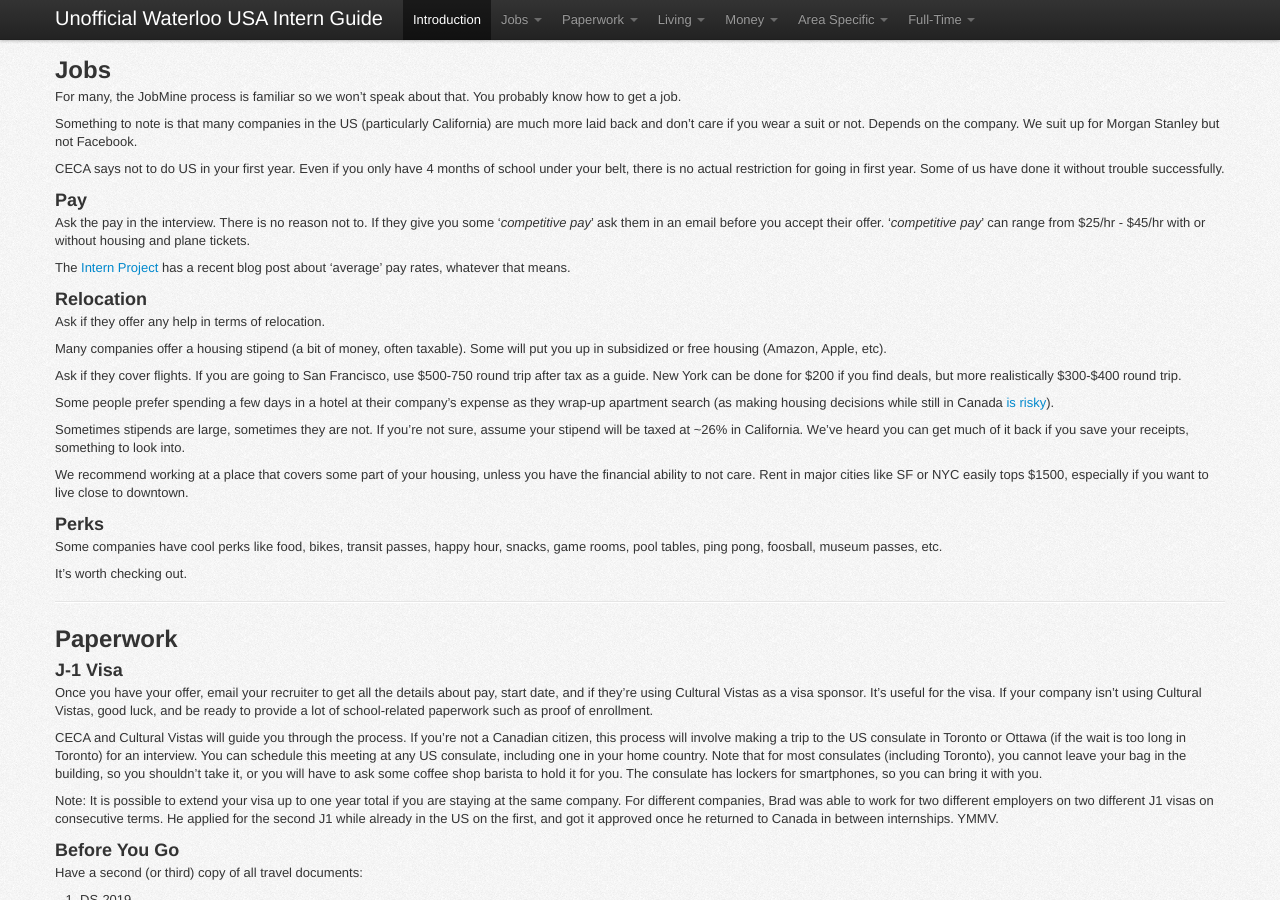
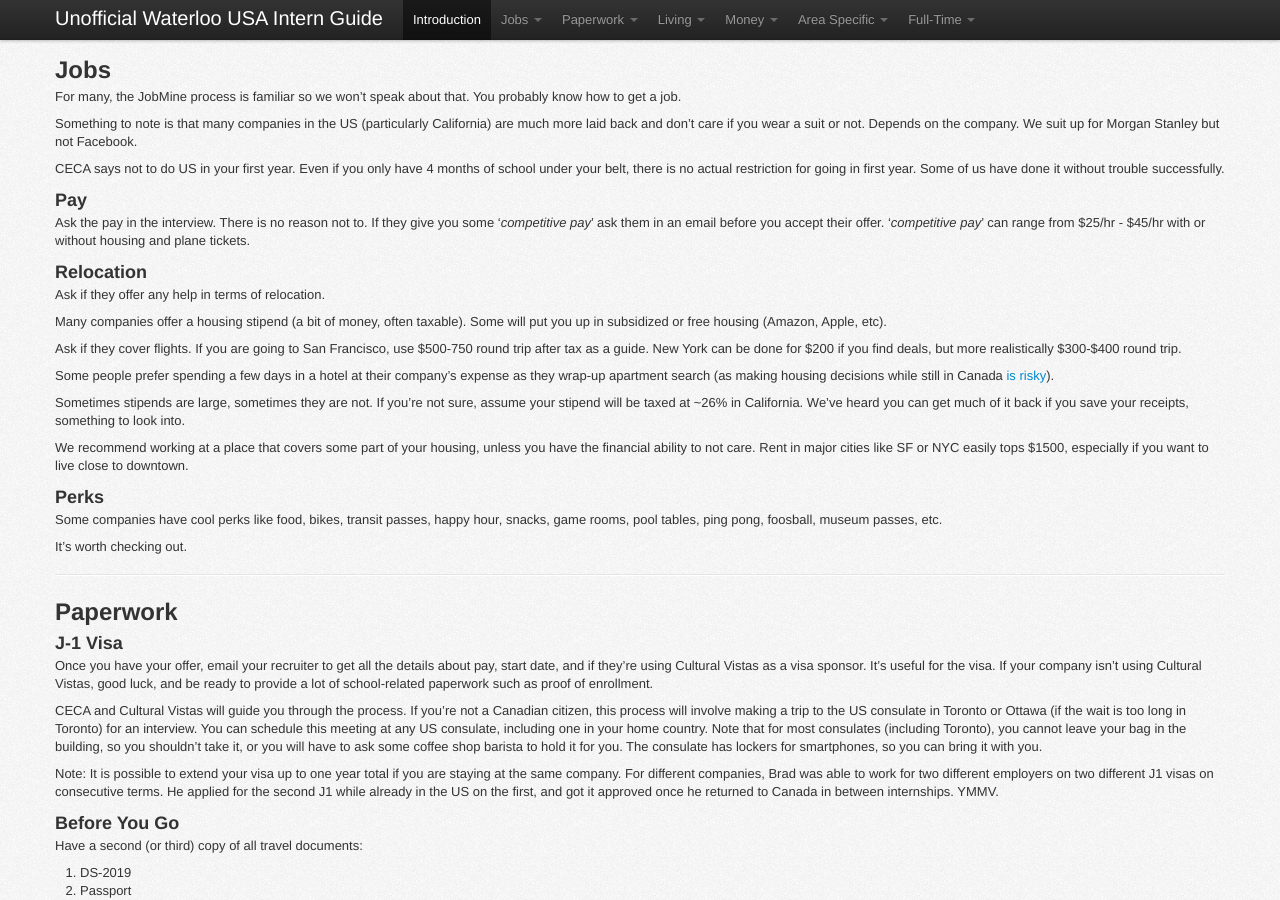
Before and after one commit to sholiday/Unofficial-Waterloo-USA-Intern-Guide, a Jekyll site: the page built from index.markdown, in a window 1280 px wide and 900 px high, scrolled down 1228 px. Built offline with Jekyll 4.4.1, drawn with Linux system fonts in a browser that asks for light colours; nearby versions of some CDN libraries.

Commit message:
Remove dead link to the Intern Project.

```diff
--- a/index.markdown
+++ b/index.markdown
@@ -98,10 +98,6 @@ Ask the pay in the interview. There is no reason not to. If they give you some
 '*competitive pay*' ask them in an email before you accept their offer.
 '*competitive pay*' can range from $25/hr - $45/hr with or without housing and
 plane tickets.
-
-The
-[Intern Project](http://internproject.io/choosing-an-internship/dont-take-your-highest-paying-offer/)
-has a recent blog post about 'average' pay rates, whatever that means.
 
 <section id="Jobs-Relocation" />
 ### Relocation
```
